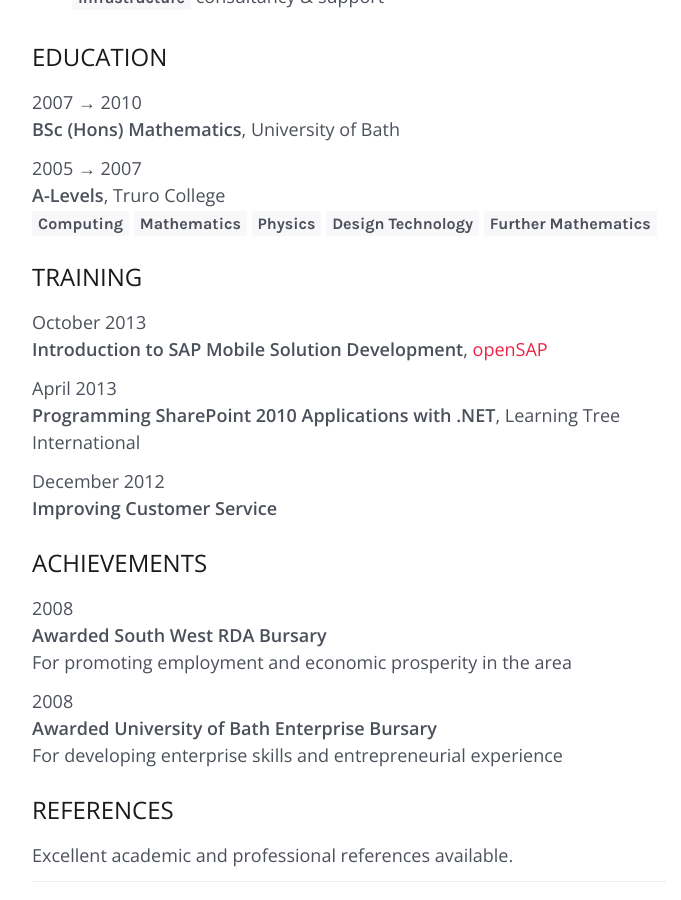
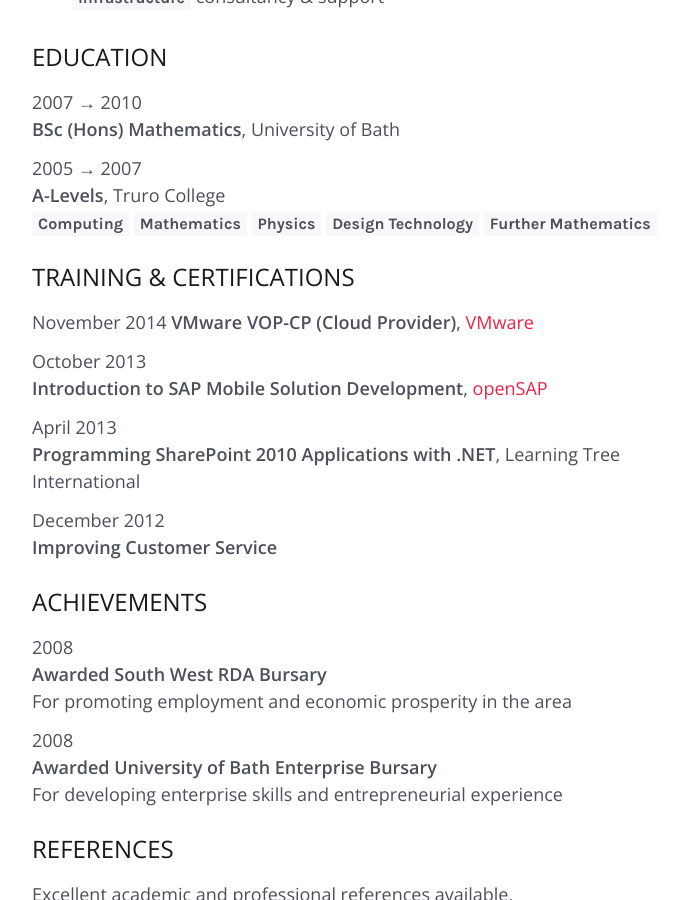
Before and after one commit to matthanley/matthanley.github.io, a Jekyll site: the page built from cv.md, in a window 1280 px wide and 900 px high, scrolled down 3101 px. Shown: the whole window, without its empty margins (291-972 px from the left). Built offline with Jekyll 4.4.1, drawn with Linux system fonts in a browser that asks for light colours.

Commit message:
Added VOP-CP

```diff
--- a/cv.md
+++ b/cv.md
@@ -99,7 +99,10 @@ __BSc (Hons) Mathematics__, University of Bath
 __A-Levels__, Truro College
 `Computing` `Mathematics` `Physics` `Design Technology` `Further Mathematics`
 
-## TRAINING
+## TRAINING &amp; CERTIFICATIONS
+
+November 2014
+__VMware VOP-CP (Cloud Provider)__, [VMware][3]
 
 October 2013
 __Introduction to SAP Mobile Solution Development__, [openSAP][2]
```
Also changed, not shown: other parts of cv.md (+1 -0 lines).
